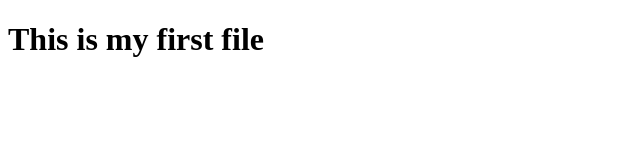
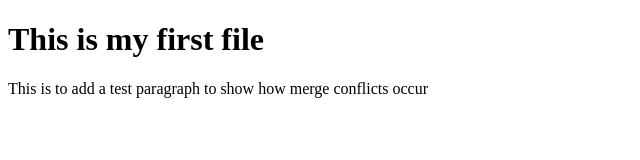
Before and after one commit to bl4ckj4xx/javascript-test, a plain HTML site: page index.html in a window 1280 px wide. Shown: the whole page, without its empty margins (0-640 px from the left). Drawn offline with Linux system fonts and the light colour scheme.

Commit message:
This should cause a merge conflict

```diff
--- a/index.html
+++ b/index.html
@@ -1,2 +1,3 @@
 <!DOCTYPE HTML>
 <h1>This is my first file</h1>
+<p> This is to add a test paragraph to show how merge conflicts occur</p>
```
